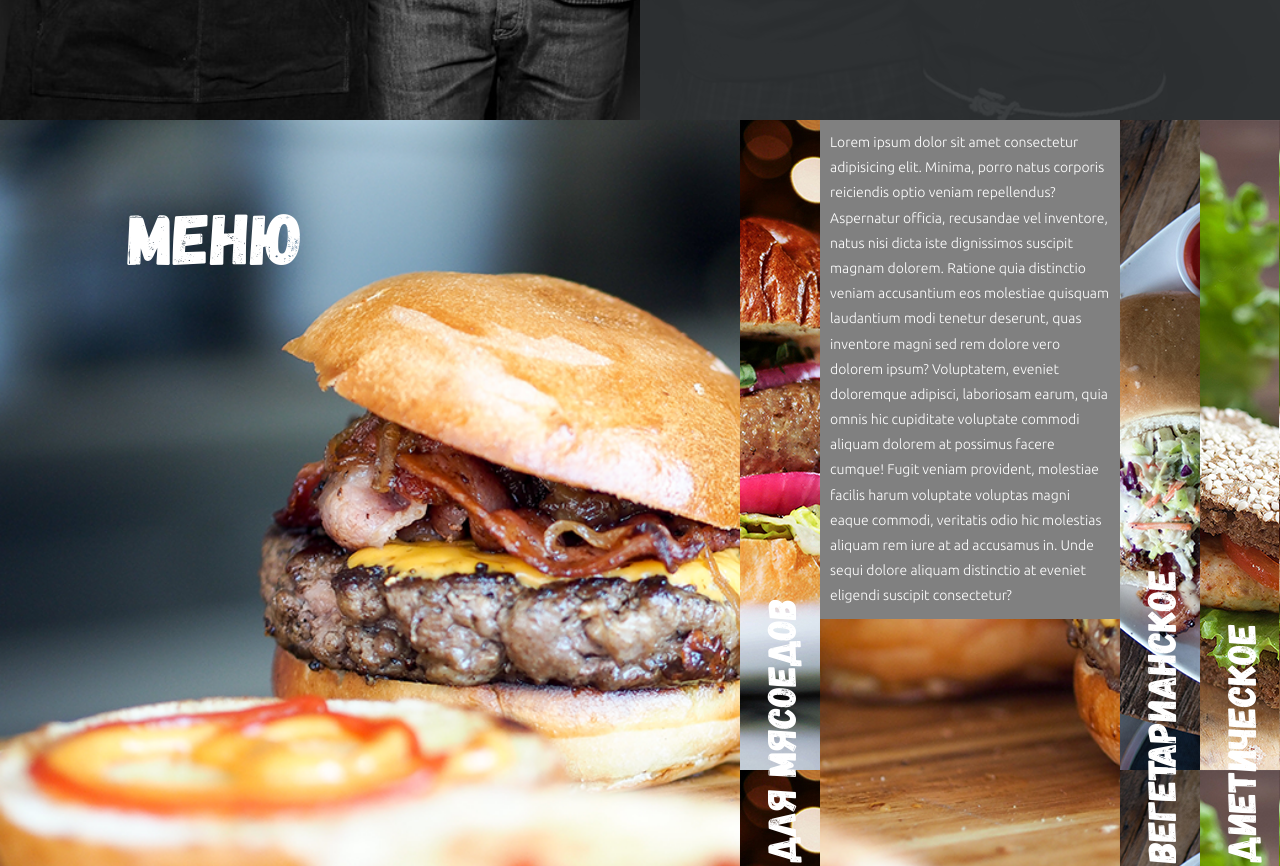
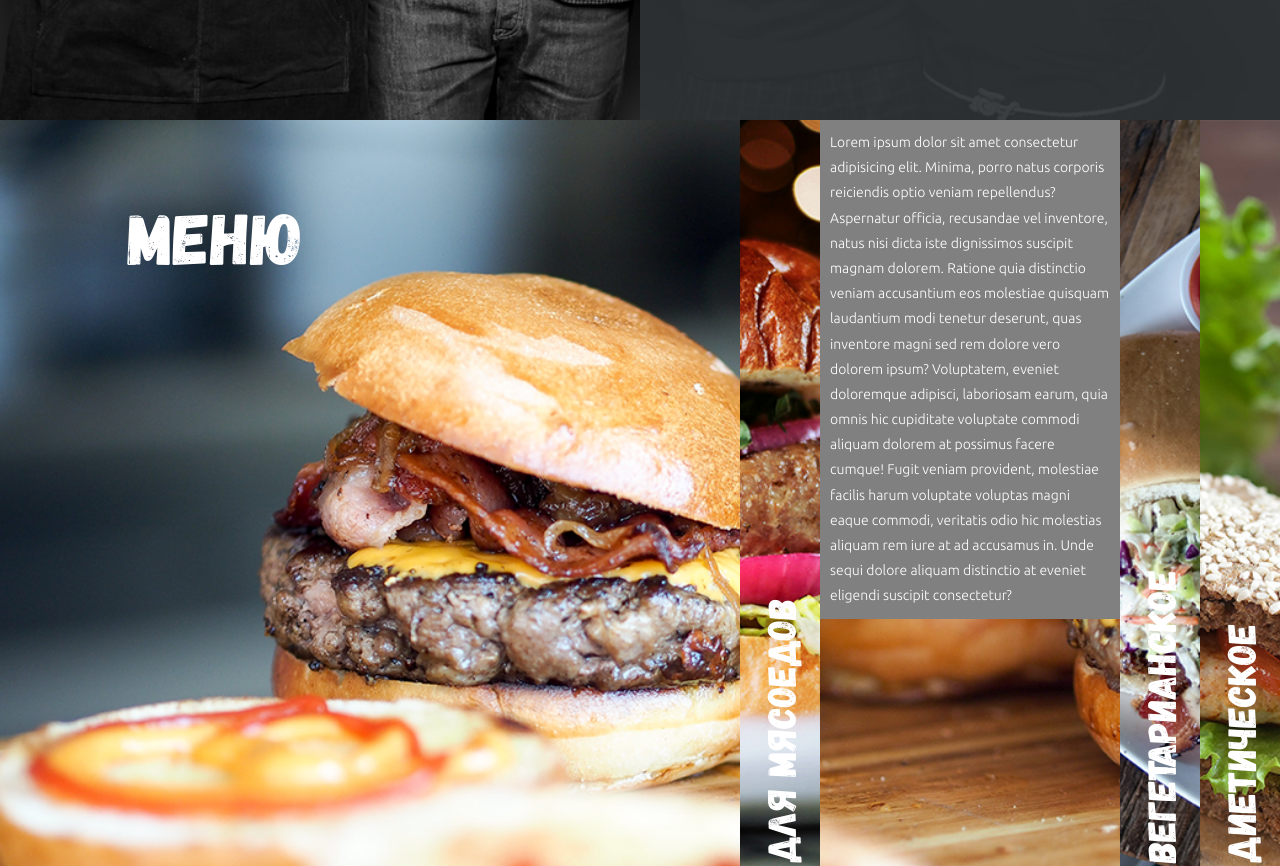
Before and after one commit to alexsi7/study7, a plain HTML site: page index.html in a window 1280 px wide. Shown: the part 2280-3146 px from the top of the page. Drawn offline with Linux system fonts and the light colour scheme.

Commit message:
исправил пути до картинок

```diff
--- a/css/blocks/menu-acco.scss
+++ b/css/blocks/menu-acco.scss
@@ -18,6 +18,22 @@
   height: 100%;
   width: 80px;
   position: relative;
+
+  &-left {
+    background: url('../img/menu/bg-meat.jpg') center center / cover no-repeat;
+  }
+
+  &-center {
+    background: url('../img/menu/bg-vegetarian.jpg') center center / cover no-repeat;
+  }
+
+  &-right {
+    background: url('../img/menu/bg-dietary.jpg') center center / cover no-repeat;
+  }
+}
+
+.menu-acco__trigger-left {
+
 }
 
 .menu-acco__trigger-text {
--- a/css/blocks/menu.scss
+++ b/css/blocks/menu.scss
@@ -1,5 +1,5 @@
 .menu {
-	background: url('/img/menu/menu-bg.png') 50% no-repeat;
+	background: url('../img/menu/menu-bg.png') 50% no-repeat;
 	background-size: cover;
 	position: relative;
 }
--- a/css/blocks/order.scss
+++ b/css/blocks/order.scss
@@ -1,5 +1,5 @@
 .order {
-  background: url("/img/bg-order.jpg") 50% no-repeat;
+  background: url("../img/bg-order.jpg") 50% no-repeat;
   background-size: cover;
   display: flex;
   align-items: center;
--- a/index.html
+++ b/index.html
@@ -161,7 +161,7 @@
       <div class="section-title section-title--color-white menu__title">Меню</div>
       <ul class="menu-acco">
         <li class="menu-acco__item">
-          <a class="menu-acco__trigger" href="#" style="background-image: url('./img/menu/bg-meat.jpg')">
+          <a class="menu-acco__trigger menu-acco__trigger-left" href="#">
             <div class="menu-acco__trigger-text">Для мясоедов</div>
           </a>
           <div class="menu-acco__content">
@@ -170,7 +170,7 @@
             </div>
           </div>
         </li>
-        <li class="menu-acco__item"><a class="menu-acco__trigger" href="#" style="background-image: url('./img/menu/bg-vegetarian.jpg')">
+        <li class="menu-acco__item"><a class="menu-acco__trigger menu-acco__trigger-center" href="#">
             <div class="menu-acco__trigger-text">Вегетарианское</div></a>
           <div class="menu-acco__content">
             <div class="menu-acco__text">
@@ -178,7 +178,7 @@
             </div>
           </div>
         </li>
-        <li class="menu-acco__item"><a class="menu-acco__trigger" href="#" style="background-image: url('./img/menu/bg-dietary.jpg')">
+        <li class="menu-acco__item"><a class="menu-acco__trigger menu-acco__trigger-right" href="#">
             <div class="menu-acco__trigger-text">Диетическое</div></a>
           <div class="menu-acco__content">
             <div class="menu-acco__text">
```
Also changed, not shown: css/main.css.
